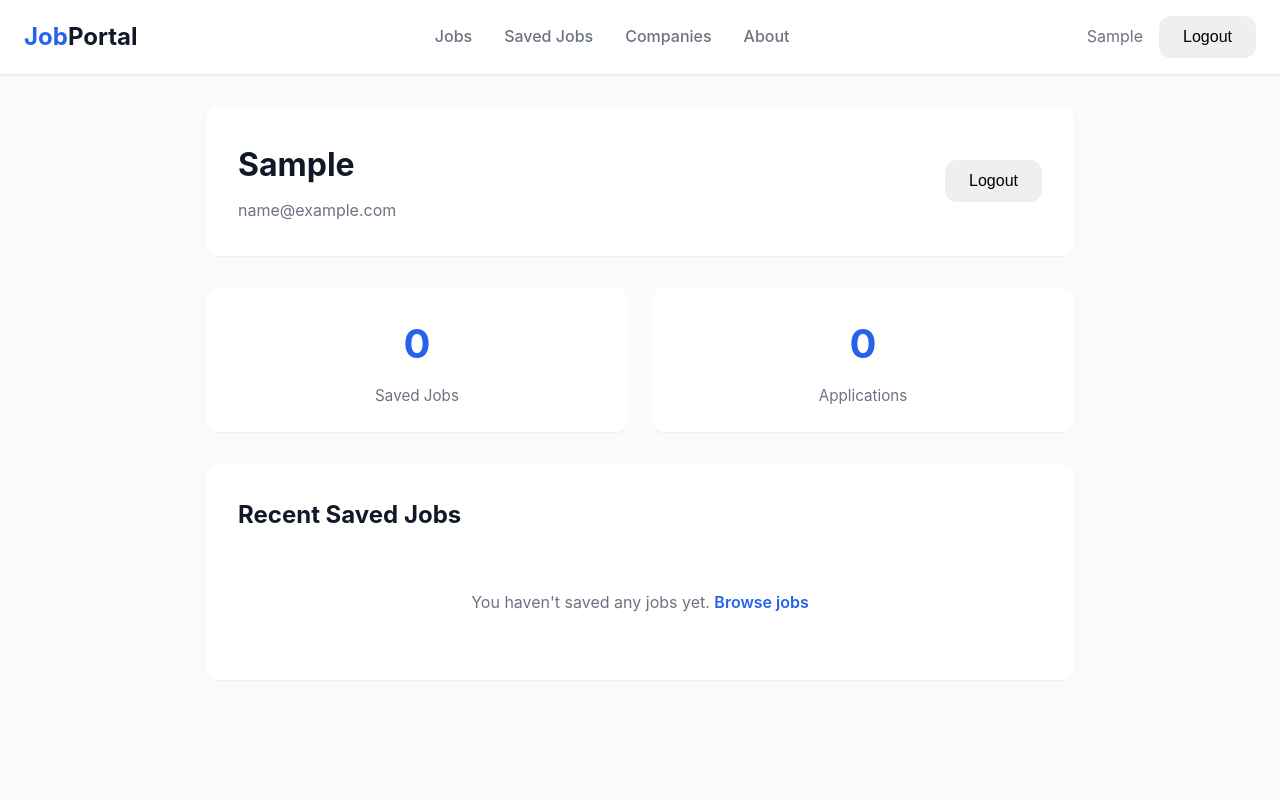
After one commit to SandeshKhadka77/job-portal, a Django app: page /accounts/profile/ in a window 1280 px wide. The commit adds this page. Run offline with Django 5.2, Linux system fonts and the light colour scheme; the visitor is signed in with stand-in values (Sample User, id 1); data that the repository does not hold is empty.

Commit message:
feat: add user authentication  login, register, and profile

```diff
--- a/accounts/urls.py
+++ b/accounts/urls.py
@@ -2,6 +2,8 @@ from django.urls import path
 from . import views
 
 urlpatterns = [
+    path('register/', views.register_view, name='register'),
     path('login/', views.login_view, name='login'),
-    path('register/', views.register_view, name='register'),
+    path('logout/', views.logout_view, name='logout'),
+    path('profile/', views.profile_view, name='profile'),
 ]
--- a/accounts/views.py
+++ b/accounts/views.py
@@ -1,9 +1,104 @@
-from django.shortcuts import render
+from django.shortcuts import render, redirect, get_object_or_404
+from django.contrib.auth import authenticate, login, logout
+from django.contrib.auth.models import User
+from django.contrib import messages
+from django.contrib.auth.decorators import login_required
+from django.views.decorators.http import require_http_methods
+from .forms import RegisterForm, LoginForm
+from jobs.models import UserSavedJob, Job
 
-# Create your views here.
 
+@require_http_methods(['GET', 'POST'])
+def register_view(request):
+    if request.user.is_authenticated:
+        return redirect('profile')
+
+    if request.method == 'POST':
+        form = RegisterForm(request.POST)
+        if form.is_valid():
+            user = form.save()
+            # Migrate session-based saved jobs to database
+            saved_job_ids = request.session.get('saved_job_ids', [])
+            if saved_job_ids:
+                for job_id in saved_job_ids:
+                    try:
+                        job = Job.objects.get(pk=job_id)
+                        UserSavedJob.objects.get_or_create(user=user, job=job)
+                    except Job.DoesNotExist:
+                        pass
+                del request.session['saved_job_ids']
+                messages.info(request, 'Your saved jobs have been migrated to your account.')
+
+            # Auto-login the new user
+            login(request, user)
+            messages.success(request, f'Welcome {user.first_name or user.email}! Your account has been created.')
+            return redirect('profile')
+    else:
+        form = RegisterForm()
+
+    return render(request, 'accounts/register.html', {'form': form})
+
+
+@require_http_methods(['GET', 'POST'])
 def login_view(request):
-    return render(request, 'accounts/login.html')
+    if request.user.is_authenticated:
+        return redirect('profile')
 
-def register_view(request):
-    return render(request, 'accounts/register.html')
+    if request.method == 'POST':
+        form = LoginForm(request.POST)
+        if form.is_valid():
+            email = form.cleaned_data['email']
+            password = form.cleaned_data['password']
+
+            # Find user by email (username is set to email)
+            try:
+                user = User.objects.get(email=email)
+                user = authenticate(request, username=user.username, password=password)
+
+                if user is not None:
+                    login(request, user)
+
+                    # Migrate session-based saved jobs to database
+                    saved_job_ids = request.session.get('saved_job_ids', [])
+                    if saved_job_ids:
+                        for job_id in saved_job_ids:
+                            try:
+                                job = Job.objects.get(pk=job_id)
+                                UserSavedJob.objects.get_or_create(user=user, job=job)
+                            except Job.DoesNotExist:
+                                pass
+                        del request.session['saved_job_ids']
+                        messages.info(request, 'Your saved jobs have been synced to your account.')
+
+                    messages.success(request, f'Welcome back, {user.first_name or user.email}!')
+                    next_page = request.GET.get('next', 'profile')
+                    return redirect(next_page)
+                else:
+                    messages.error(request, 'Invalid email or password.')
+            except User.DoesNotExist:
+                messages.error(request, 'Invalid email or password.')
+    else:
+        form = LoginForm()
+
+    return render(request, 'accounts/login.html', {'form': form})
+
+
+@require_http_methods(['POST'])
+def logout_view(request):
+    logout(request)
+    messages.success(request, 'You have been logged out.')
+    return redirect('home')
+
+# Profile view to display user information, saved jobs count, and applications count.
+@login_required(login_url='login')
+def profile_view(request):
+    user = request.user
+    saved_jobs_count = UserSavedJob.objects.filter(user=user).count()
+    applications_count = user.applications.count()
+    saved_jobs = UserSavedJob.objects.filter(user=user).select_related('job').order_by('-saved_at')[:5]
+
+    return render(request, 'accounts/profile.html', {
+        'saved_jobs_count': saved_jobs_count,
+        'applications_count': applications_count,
+        'recent_saved_jobs': saved_jobs,
+    })
--- a/applications/models.py
+++ b/applications/models.py
@@ -1,9 +1,11 @@
 from django.db import models
+from django.contrib.auth.models import User
 
 from jobs.models import Job
 
 
 class Application(models.Model):
+	user = models.ForeignKey(User, on_delete=models.CASCADE, related_name='applications', null=True, blank=True)
 	job = models.ForeignKey(Job, on_delete=models.CASCADE, related_name='applications')
 	full_name = models.CharField(max_length=120)
 	email = models.EmailField()
--- a/manage.py
+++ b/manage.py
@@ -1,4 +1,3 @@
-#!/usr/bin/env python
 """Django's command-line utility for administrative tasks."""
 import os
 import sys
--- /dev/null
+++ b/static/css/pages/profile.css
@@ -0,0 +1,235 @@
+/* Profile Page */
+.profile-page {
+    padding: 2rem 0;
+    background-color: var(--bg-light);
+    min-height: calc(100vh - 80px);
+}
+
+.profile-container {
+    max-width: 900px;
+    margin: 0 auto;
+    padding: 0 1rem;
+}
+
+/* Profile Header */
+.profile-header {
+    background-color: var(--bg-white);
+    border-radius: var(--radius-lg);
+    padding: 2rem;
+    margin-bottom: 2rem;
+    box-shadow: var(--shadow-sm);
+    display: flex;
+    justify-content: space-between;
+    align-items: center;
+}
+
+.profile-info h1 {
+    font-size: 2rem;
+    font-weight: 700;
+    color: var(--text-dark);
+    margin: 0 0 0.5rem 0;
+}
+
+.profile-email {
+    color: var(--text-gray);
+    font-size: 1rem;
+    margin: 0;
+}
+
+.profile-actions {
+    display: flex;
+    gap: 1rem;
+}
+
+/* Stats */
+.profile-stats {
+    display: grid;
+    grid-template-columns: repeat(2, 1fr);
+    gap: 1.5rem;
+    margin-bottom: 2rem;
+}
+
+.stat-card {
+    background-color: var(--bg-white);
+    border-radius: var(--radius-lg);
+    padding: 1.5rem;
+    text-align: center;
+    box-shadow: var(--shadow-sm);
+}
+
+.stat-value {
+    font-size: 2.5rem;
+    font-weight: 700;
+    color: var(--primary);
+    margin-bottom: 0.5rem;
+}
+
+.stat-label {
+    color: var(--text-gray);
+    font-size: 0.95rem;
+}
+
+/* Profile Section */
+.profile-section {
+    background-color: var(--bg-white);
+    border-radius: var(--radius-lg);
+    padding: 2rem;
+    box-shadow: var(--shadow-sm);
+}
+
+.profile-section h2 {
+    font-size: 1.5rem;
+    font-weight: 700;
+    color: var(--text-dark);
+    margin: 0 0 1.5rem 0;
+}
+
+.saved-jobs-list {
+    display: grid;
+    gap: 1.5rem;
+    margin-bottom: 1.5rem;
+}
+
+.job-card {
+    border: 1px solid var(--border);
+    border-radius: var(--radius-lg);
+    padding: 1.5rem;
+    transition: var(--transition);
+}
+
+.job-card:hover {
+    box-shadow: var(--shadow-md);
+    transform: translateY(-4px);
+}
+
+.job-card-header {
+    margin-bottom: 1rem;
+}
+
+.job-card-header h3 {
+    font-size: 1.2rem;
+    font-weight: 600;
+    color: var(--text-dark);
+    margin: 0 0 0.25rem 0;
+}
+
+.job-company {
+    color: var(--text-gray);
+    font-size: 0.95rem;
+    margin: 0;
+}
+
+.job-card-meta {
+    display: flex;
+    gap: 1rem;
+    margin-bottom: 1rem;
+    color: var(--text-gray);
+    font-size: 0.9rem;
+}
+
+.job-location,
+.job-salary {
+    display: flex;
+    align-items: center;
+}
+
+.job-card-badges {
+    display: flex;
+    gap: 0.5rem;
+    margin-bottom: 1rem;
+    flex-wrap: wrap;
+}
+
+.badge {
+    display: inline-block;
+    background-color: var(--primary);
+    color: white;
+    padding: 0.25rem 0.75rem;
+    border-radius: var(--radius-lg);
+    font-size: 0.75rem;
+    font-weight: 600;
+}
+
+.badge-remote {
+    background-color: var(--success, #10b981);
+}
+
+.job-card-actions {
+    display: flex;
+    gap: 1rem;
+}
+
+.btn-sm {
+    padding: 0.5rem 1rem !important;
+    font-size: 0.875rem !important;
+}
+
+.view-all-link {
+    text-align: center;
+}
+
+.view-all-link a {
+    color: var(--primary);
+    text-decoration: none;
+    font-weight: 600;
+    transition: var(--transition);
+}
+
+.view-all-link a:hover {
+    color: var(--primary-dark);
+}
+
+.empty-state {
+    text-align: center;
+    color: var(--text-gray);
+    padding: 2rem;
+}
+
+.empty-state a {
+    color: var(--primary);
+    text-decoration: none;
+    font-weight: 600;
+}
+
+.empty-state a:hover {
+    text-decoration: underline;
+}
+
+/* Responsive */
+@media (max-width: 768px) {
+    .profile-header {
+        flex-direction: column;
+        gap: 1rem;
+        text-align: center;
+    }
+
+    .profile-info {
+        width: 100%;
+    }
+
+    .profile-actions {
+        width: 100%;
+        justify-content: center;
+    }
+
+    .profile-stats {
+        grid-template-columns: 1fr;
+    }
+
+    .stat-card {
+        padding: 1rem;
+    }
+
+    .stat-value {
+        font-size: 2rem;
+    }
+
+    .profile-section {
+        padding: 1.5rem;
+    }
+
+    .job-card-meta {
+        flex-direction: column;
+        gap: 0.5rem;
+    }
+}
--- /dev/null
+++ b/templates/accounts/profile.html
@@ -0,0 +1,73 @@
+{% extends 'base.html' %}
+{% load static %}
+
+{% block title %}My Profile - Job Portal{% endblock %}
+
+{% block page_css %}
+    <link rel="stylesheet" href="{% static 'css/pages/profile.css' %}">
+{% endblock %}
+
+{% block content %}
+<div class="profile-page">
+    <div class="profile-container">
+        <!-- Header -->
+        <div class="profile-header">
+            <div class="profile-info">
+                <h1>{{ user.first_name|default:user.email }}</h1>
+                <p class="profile-email">{{ user.email }}</p>
+            </div>
+            <form method="POST" action="{% url 'logout' %}" class="profile-actions">
+                {% csrf_token %}
+                <button type="submit" class="btn btn-secondary">Logout</button>
+            </form>
+        </div>
+
+        <!-- Stats -->
+        <div class="profile-stats">
+            <div class="stat-card">
+                <div class="stat-value">{{ saved_jobs_count }}</div>
+                <div class="stat-label">Saved Jobs</div>
+            </div>
+            <div class="stat-card">
+                <div class="stat-value">{{ applications_count }}</div>
+                <div class="stat-label">Applications</div>
+            </div>
+        </div>
+
+        <!-- Recent Saved Jobs -->
+        <div class="profile-section">
+            <h2>Recent Saved Jobs</h2>
+            {% if recent_saved_jobs %}
+                <div class="saved-jobs-list">
+                    {% for saved_job in recent_saved_jobs %}
+                        <article class="job-card">
+                            <div class="job-card-header">
+                                <h3>{{ saved_job.job.title }}</h3>
+                                <p class="job-company">{{ saved_job.job.company_name }}</p>
+                            </div>
+                            <div class="job-card-meta">
+                                <span class="job-location"> {{ saved_job.job.location }}</span>
+                                <span class="job-salary"> {{ saved_job.job.salary_display }}</span>
+                            </div>
+                            <div class="job-card-badges">
+                                <span class="badge">{{ saved_job.job.get_job_type_display }}</span>
+                                {% if saved_job.job.is_remote %}
+                                    <span class="badge badge-remote">Remote</span>
+                                {% endif %}
+                            </div>
+                            <div class="job-card-actions">
+                                <a href="{% url 'job_detail' saved_job.job.pk %}" class="btn btn-sm">View Details</a>
+                            </div>
+                        </article>
+                    {% endfor %}
+                </div>
+                <div class="view-all-link">
+                    <a href="{% url 'saved_jobs' %}">View all saved jobs →</a>
+                </div>
+            {% else %}
+                <p class="empty-state">You haven't saved any jobs yet. <a href="{% url 'home' %}">Browse jobs</a></p>
+            {% endif %}
+        </div>
+    </div>
+</div>
+{% endblock %}
--- a/templates/applications/apply.html
+++ b/templates/applications/apply.html
@@ -27,11 +27,11 @@
                 {% csrf_token %}
                 <div class="form-group">
                     <label class="form-label" for="full_name">Full name</label>
-                    <input class="form-input" type="text" id="full_name" name="full_name" required>
+                    <input class="form-input" type="text" id="full_name" name="full_name" value="{{ initial_data.full_name }}" required>
                 </div>
                 <div class="form-group">
                     <label class="form-label" for="email">Email</label>
-                    <input class="form-input" type="email" id="email" name="email" required>
+                    <input class="form-input" type="email" id="email" name="email" value="{{ initial_data.email }}" required>
                 </div>
                 <div class="form-group">
                     <label class="form-label" for="phone">Phone</label>
--- a/templates/navbar.html
+++ b/templates/navbar.html
@@ -16,8 +16,20 @@
 
         <!-- Auth Buttons -->
         <div class="navbar-actions">
-            <a href="{% url 'login' %}" class="btn-link">Login</a>
-            <a href="{% url 'register' %}" class="btn btn-primary">Register</a>
+            {% if user.is_authenticated %}
+                <div class="navbar-user">
+                    <a href="{% url 'profile' %}" class="btn-link">
+                        {{ user.first_name|default:user.email }}
+                    </a>
+                </div>
+                <form method="POST" action="{% url 'logout' %}" style="display: inline;">
+                    {% csrf_token %}
+                    <button type="submit" class="btn btn-secondary">Logout</button>
+                </form>
+            {% else %}
+                <a href="{% url 'login' %}" class="btn-link">Login</a>
+                <a href="{% url 'register' %}" class="btn btn-primary">Register</a>
+            {% endif %}
         </div>
 
         <!-- Mobile Menu Toggle -->
```
Also changed, not shown: accounts/forms.py (added, +57 -0 lines), applications/admin.py (+4 -3 lines), applications/views.py (+16 -1 lines), templates/accounts/login.html (+8 -2 lines), templates/accounts/register.html (+21 -7 lines), applications/migrations/0002_application_user.py (added).
